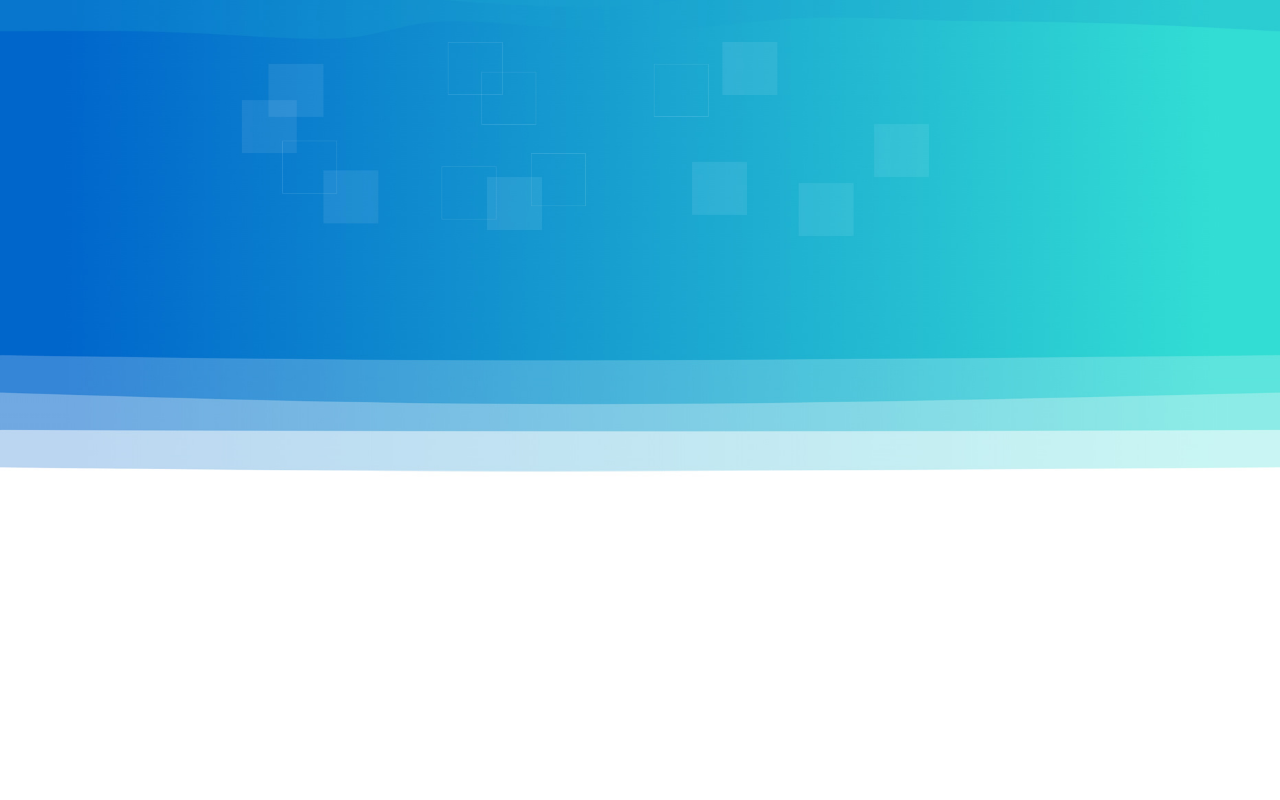
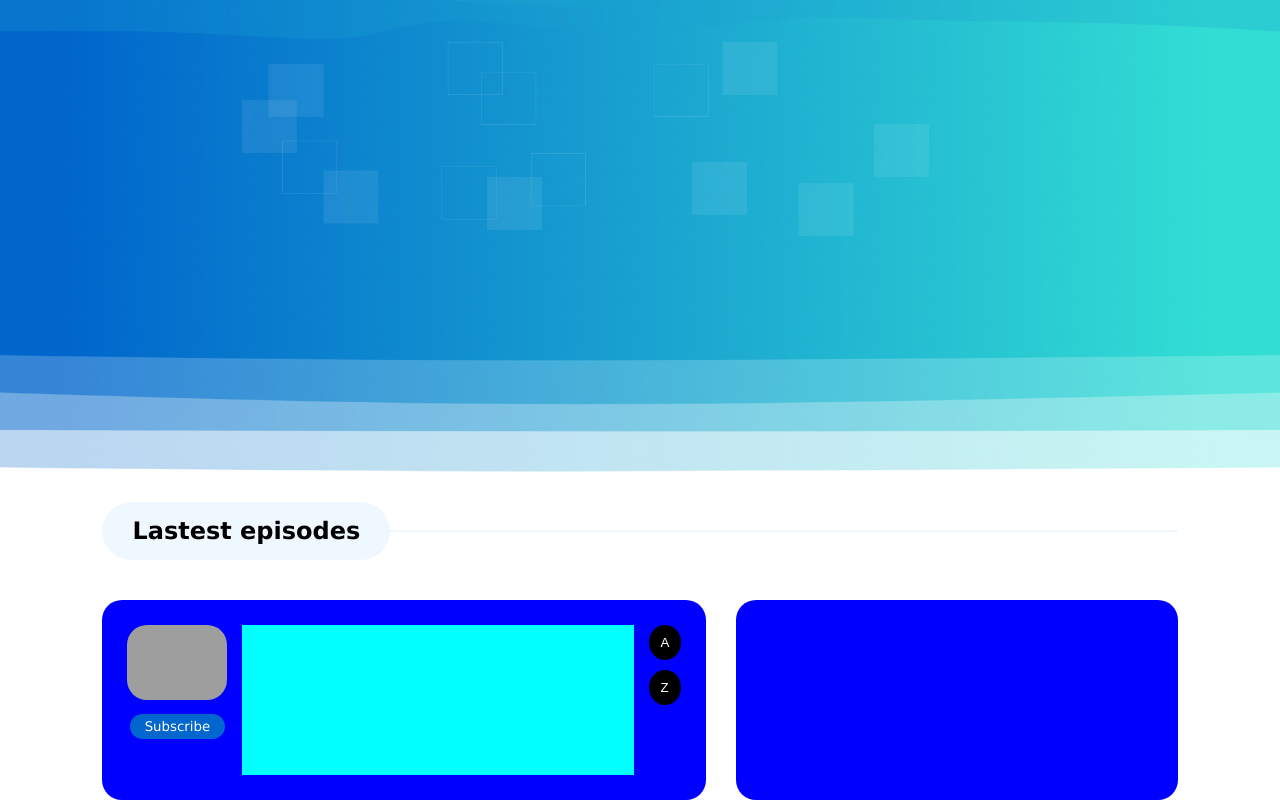
Before and after one commit to Shabhaizafar/24_MorningBatch_CSS_GNR, a plain HTML site: page Flex layout2/index.html in a window 1280 px wide. Shown: the part 117-917 px from the top of the page. Before the commit the page ends 800 px from the top, so only its background shows below. Drawn offline with Linux system fonts and the light colour scheme; grey boxes are pictures that could not be loaded.

Commit message:
flex layout continue

```diff
--- a/Flex layout2/index.html
+++ b/Flex layout2/index.html
@@ -29,6 +29,66 @@
             </main>
         </header>
         <!-- end of  Header -->
+         <section class="js">
+
+         </section>
+
+         <section class="episodes">
+            <div class="heading">
+                <h2>Lastest episodes</h2>
+                <hr>
+            </div>
+            <div class="main-tag">
+                <main>
+                    <aside class="fg-2">
+                        <a href="">
+                            <img src="https://templatemo.com/templates/templatemo_584_pod_talk/images/podcast/11683425_4790593.jpg" alt="">
+                        </a>
+                        <button><a href="">Subscribe</a></button>
+                    </aside>
+                    <aside class="fg-1"></aside>
+                    <!-- <aside class="fg-1">
+                        <section>
+                            <article class="timer">
+                                <span>z</span>
+                                <span>50</span>
+                                <span>Minutes</span>
+                            </article>
+                            <article class="epi-num">
+                                <span>Episode</span>
+                                <button>15</button>
+                            </article>
+                        </section>
+                        <section>
+                            <a href="">
+                                Modern Vintage
+                            </a>
+                        </section>
+                        <section class="dev">
+                            <img src="https://templatemo.com/templates/templatemo_584_pod_talk/images/profile/woman-posing-black-dress-medium-shot.jpg" alt="">
+                            <div>
+                                <p>Elsa <img src="https://templatemo.com/templates/templatemo_584_pod_talk/images/verified.png" alt=""></p>
+                                <p>Influencer</p>
+                            </div>
+                        </section>
+                        <section>
+                            Lorem Ipsum dolor sit amet consectetur
+                        </section>
+                        <section>
+                            <div> 120k</div>
+                            <div>42.5k</div>
+                            <div>11k</div>
+                            <div>50k</div>
+                        </section>
+                    </aside> -->
+                    <aside class="last-aside">
+                        <button><a href="">A</a></button>
+                        <button><a href="">Z</a></button>
+                    </aside>
+                </main>
+                <main></main>
+            </div>
+         </section>
 
 
     </div>
--- a/Flex layout2/style.css
+++ b/Flex layout2/style.css
@@ -71,3 +71,135 @@ input{
     color: white;
     font-size: 16px;
 }
+/* ------------------------------------------- */
+.js{
+    height: 500px;
+}
+.episodes{
+    padding: 0px 8%;
+}
+.main-tag{
+    height: 200px;
+    display: flex;
+    gap: 30px;
+}
+.main-tag main{
+    background-color: blue;
+    height: 100%;
+    flex-grow: 1;
+    border-radius: 20px;
+    padding: 25px;
+    display: flex;
+    gap: 15px;
+}
+.episodes .heading{
+    /* background-color: red; */
+    display: flex;
+    align-items: center;
+}
+.heading{
+    margin-bottom: 40px;
+}
+.heading hr{
+    flex-grow: 1;
+    color: #F0F8FF;
+    border:1px solid #F0F8FF;
+}
+.heading h2{
+    padding: 15px 30px;
+    background-color: #F0F8FF;
+    border-radius: 30px;
+    font-family: verdana;
+}
+.fg-2{
+    display: flex;
+    flex-direction: column;
+    align-items: center;
+    gap: 10px;
+}
+.fg-2 img{
+    width: 100px;
+    border-radius: 20px;
+}
+.fg-2 button{
+    background-color: #0166CD;
+    border-radius: 20px;
+    border: none;
+}
+.fg-2 button a{
+    text-decoration: none;
+    color: white;
+    font-family: Verdana, Geneva, Tahoma, sans-serif;
+    display: inline-block;
+    padding: 5px 15px;
+}
+.last-aside{
+    display: flex;
+    align-items: baseline;
+    flex-direction: column;
+    gap: 10px;
+}
+.last-aside button{
+    border-radius: 50%;
+    border: none;
+    background-color: black;
+}
+.last-aside a{
+    padding: 10px 12px;
+    display: inline-block;
+    color: white;
+    text-decoration: none;
+}
+.last-aside button:hover{
+    background-color: #0166CD;
+}
+.fg-1{
+    flex-grow: 1;
+    background-color: aqua;
+    display: flex;
+    flex-direction: column;
+    gap: 8px;
+}
+.fg-1 section{
+    background-color: red;
+}
+.fg-1 section.dev img{
+    width: 30px;
+    height: 30px;
+}
+/*
+<aside class="fg-1">
+                        <section>
+                            <article class="timer">
+                                <span>z</span>
+                                <span>50</span>
+                                <span>Minutes</span>
+                            </article>
+                            <article class="epi-num">
+                                <span>Episode</span>
+                                <button>15</button>
+                            </article>
+                        </section>
+                        <section>
+                            <a href="">
+                                Modern Vintage
+                            </a>
+                        </section>
+                        <section>
+                            <img src="https://templatemo.com/templates/templatemo_584_pod_talk/images/profile/woman-posing-black-dress-medium-shot.jpg" alt="">
+                            <div>
+                                <p>Elsa <img src="https://templatemo.com/templates/templatemo_584_pod_talk/images/verified.png" alt=""></p>
+                                <p>Influencer</p>
+                            </div>
+                        </section>
+                        <section>
+                            Lorem Ipsum dolor sit amet consectetur
+                        </section>
+                        <section>
+                            <div> 120k</div>
+                            <div>42.5k</div>
+                            <div>11k</div>
+                            <div>50k</div>
+                        </section>
+                    </aside>
+ */
```
